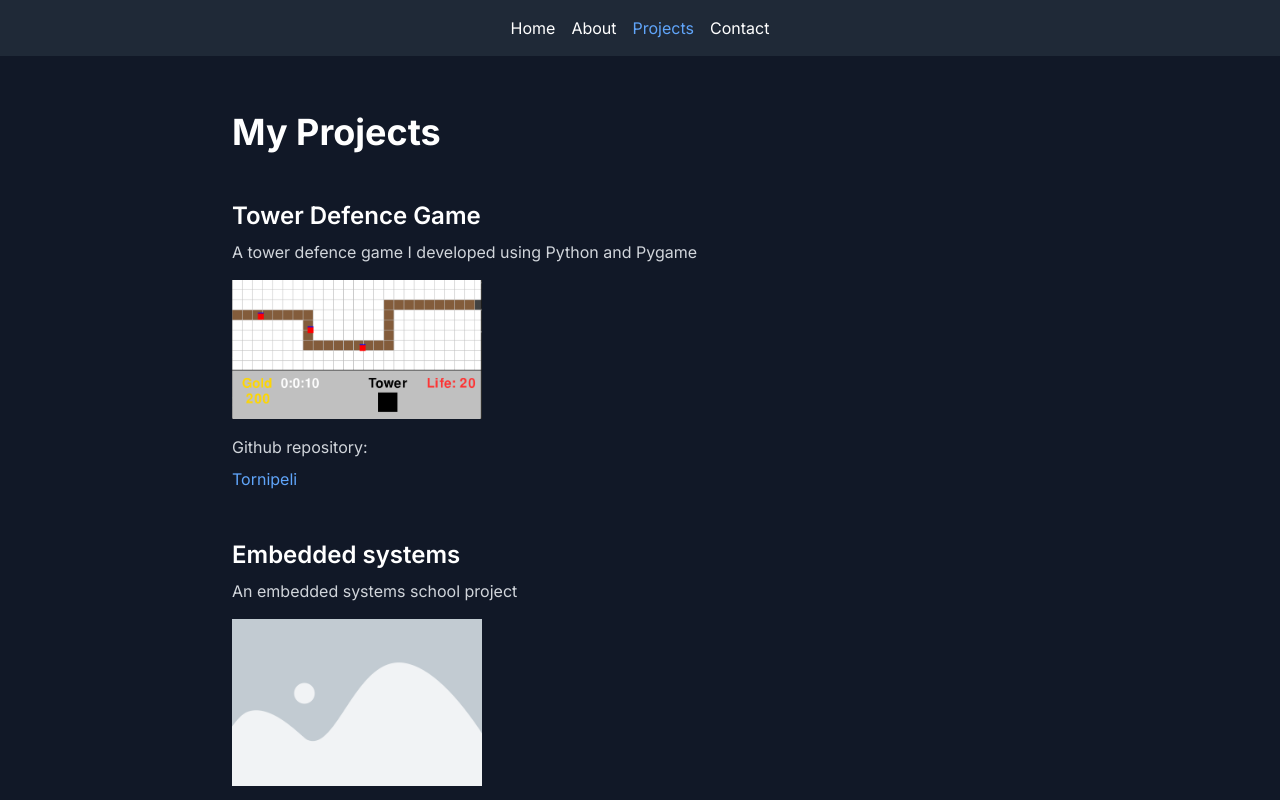
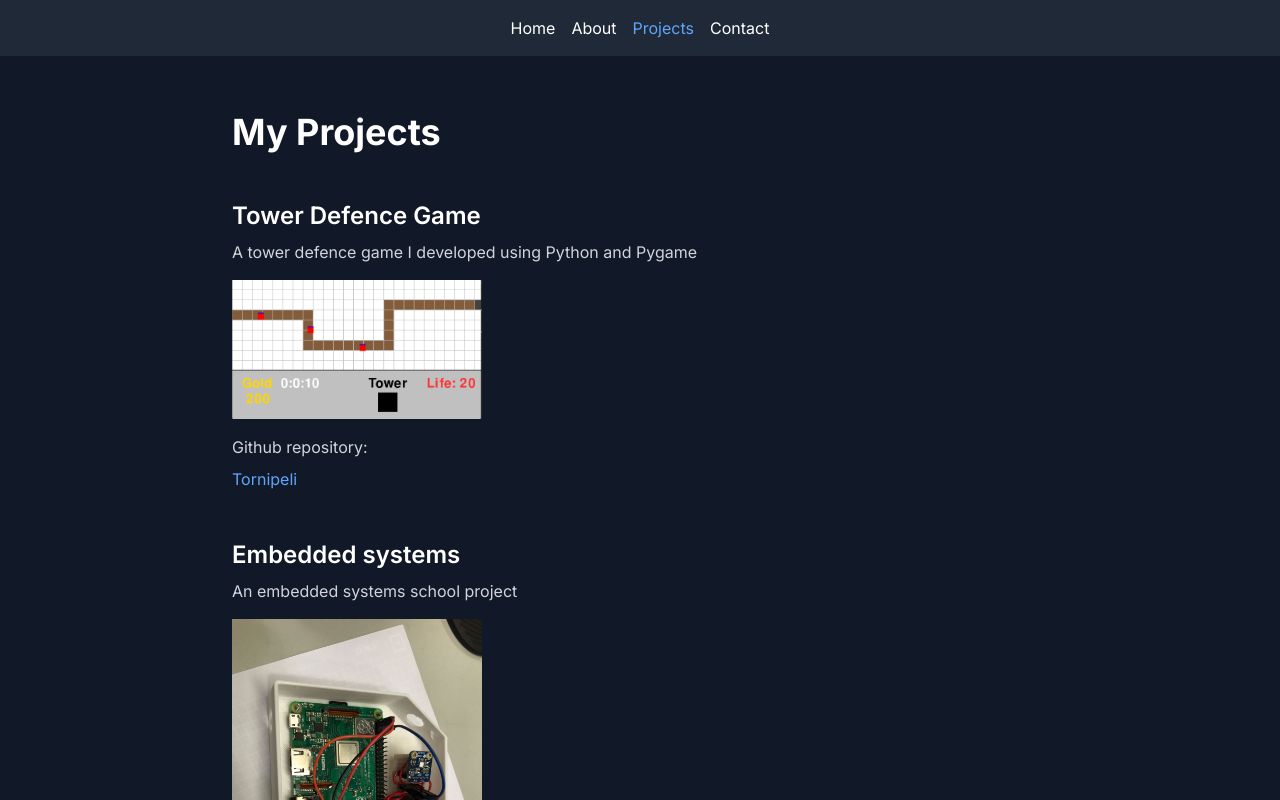
Before and after one commit to vieteri/viet-tran-portfolio, a Next.js app: page /projects in a window 1280 px wide. Shown: the top 800 px of the page. Built offline with nearby package versions, Linux system fonts and the light colour scheme.

Commit message:
Added picture for embeded systems project

```diff
--- a/src/app/projects/page.tsx
+++ b/src/app/projects/page.tsx
@@ -28,7 +28,7 @@ export default function Projects() {
     {
       title: "Embedded systems",
       description: "An embedded systems school project",
-      imageSrc: "/placeholder.png",
+      imageSrc: "/embeddedsystems_translationalengineering.jpg",
       imageAlt: "Tower Defence Game",
       githubLink: "https://github.com/vieteri/raspirockingboat"
     },
@@ -39,6 +39,7 @@ export default function Projects() {
       imageAlt: "Deno app",
       githubLink: "https://github.com/vieteri/A-Gradewsdproject"
     },
+
   ];
 
   return (
```
Also changed, not shown: public/embeddedsystems_translationalengineering.jpg (added).
